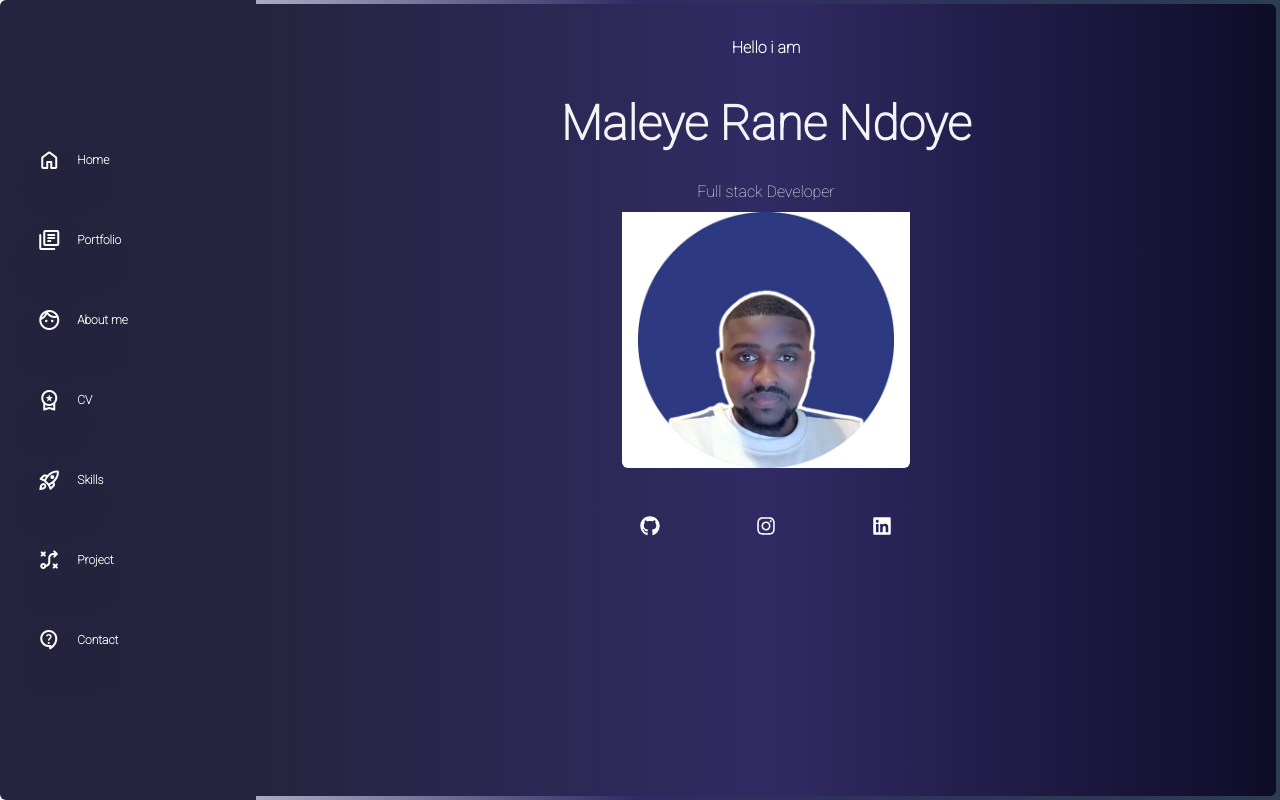
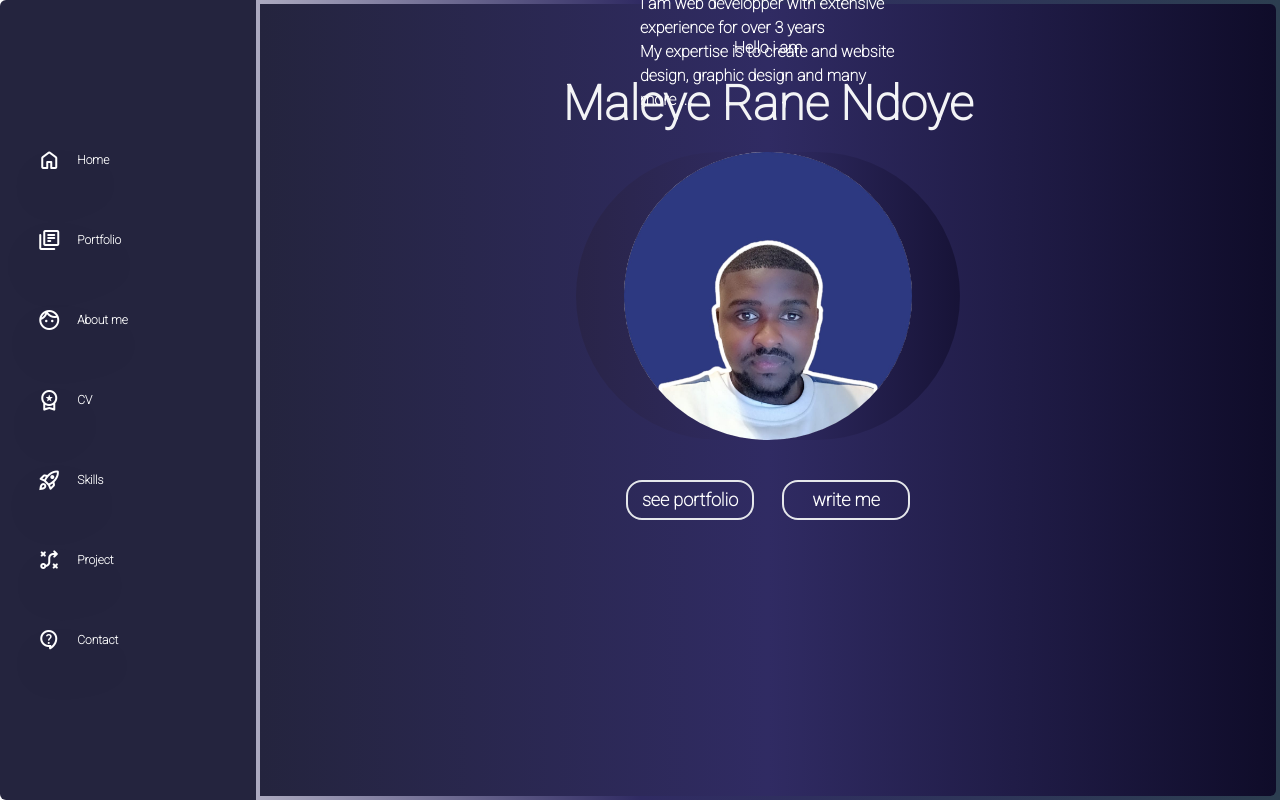
Before and after one commit to maleye-rane-ndoye/Maleye-Rane-NDOYE-Portfolio, a React (Vite) app: page / in a window 1280 px wide. Built offline with nearby package versions, Linux system fonts and the light colour scheme.

Commit message:
creat button for home page and img content resizing

```diff
--- a/src/App.css
+++ b/src/App.css
@@ -178,24 +178,21 @@
      via-[#302b63]
      to-[#24243e]
      items-center
-     ml-0
+
 
 }
 
 .Home-content-img{@apply
-    w-52
-    h-56
-    lg:h-64
-    lg:w-72
-    bg-white
-    shadow-xl
-    shadow-slate-900
-    mt-2
-    rounded-b-md
+    w-full
+    h-full
     flex
     flex-col
     items-center
+    justify-center
+    space-y-10
 
+    lg:h-64
+    lg:w-72
 }
 
 
--- a/src/DumbComponents/SideContentHouse.jsx
+++ b/src/DumbComponents/SideContentHouse.jsx
@@ -7,23 +7,36 @@ export default function SideContentHouse(){
 
         <div className="Home-content">
             <h4 className="mt-8 font-semibold text-white">Hello i am</h4>
-            <h1 className="mt-10 font-extrabold text-xl lg:text-5xl text-gray-100">Maleye Rane Ndoye</h1>
-            <p className="mt-8 text-white">Full stack Developer</p>
+            <h1 className="mt-5 font-extrabold text-xl lg:text-5xl text-gray-100">Maleye Rane Ndoye</h1>
             <div className="Home-content-img">
-                <img className="w-auto h-full " src={profile}/>
-                <div className='w-auto h-4 bg-white rounded-b-md'></div>
+                <div>
+
+                    <p className='w-full h-full text-white px-4 text-md font-bold '>
+                        I am web developper with extensive experience for over 3 years<br />
+                        My expertise is to create and website design, graphic design and many more ...
+
+                    </p>
+
+                </div>
+                <div className=' w-96 h-96 bg-gradient-to-r from-[#292448]  via-[#302b63]   to-[#171337] rounded-full flex flex-row items-center justify-center'>
+                     <img className="w-72 h-72 rounded-full" src={profile}/>
+                </div>
+                <div className=' flex flex-row space-x-7'>
+                    <button className=' w-32 h-10 rounded-2xl border-2 text-white text-lg font-semibold hover:scale-105'>see portfolio</button>
+                    <button className=' w-32 h-10 rounded-2xl border-2 text-white text-lg font-semibold hover:scale-105'>write me</button>
+                </div>
             </div>
 
-            <div className="mt-12 flex flex-row space-x-24">
-                        <span className='text-white text-xl cursor-pointer hover:text-cyan-200'><FaGithub/></span>
-                        <span className='text-white text-xl cursor-pointer hover:text-cyan-200'><FaInstagram/></span>
-                        <span className='text-white text-xl cursor-pointer hover:text-cyan-200'><FaLinkedin/></span>
-            </div>
 
 
 
         </div>
 
 
-    )
+)
 }
+{/* <div className="mt-12 flex flex-row space-x-24">
+            <span className='text-white text-xl cursor-pointer hover:text-cyan-200'><FaGithub/></span>
+            <span className='text-white text-xl cursor-pointer hover:text-cyan-200'><FaInstagram/></span>
+            <span className='text-white text-xl cursor-pointer hover:text-cyan-200'><FaLinkedin/></span>
+</div> */}
```
